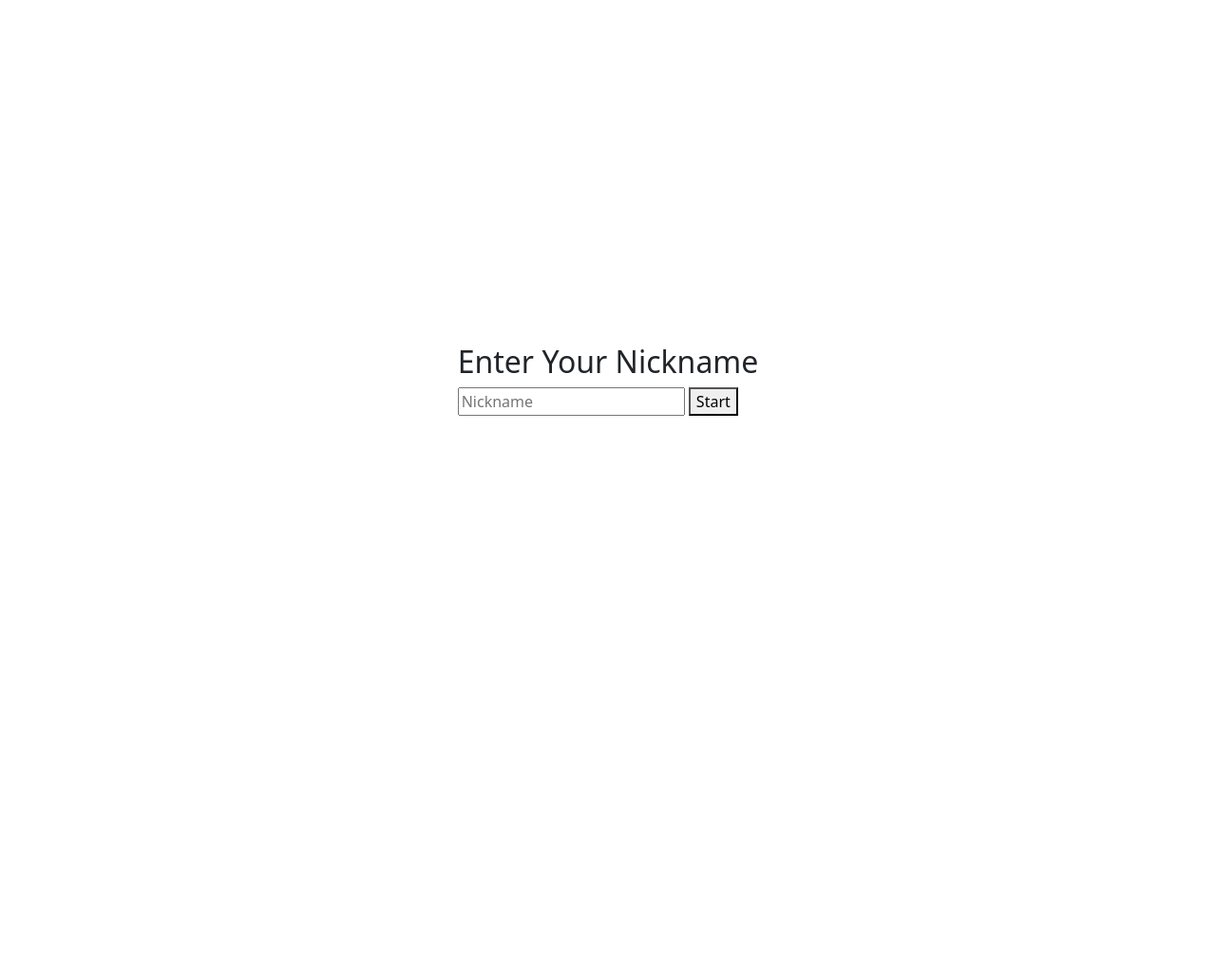
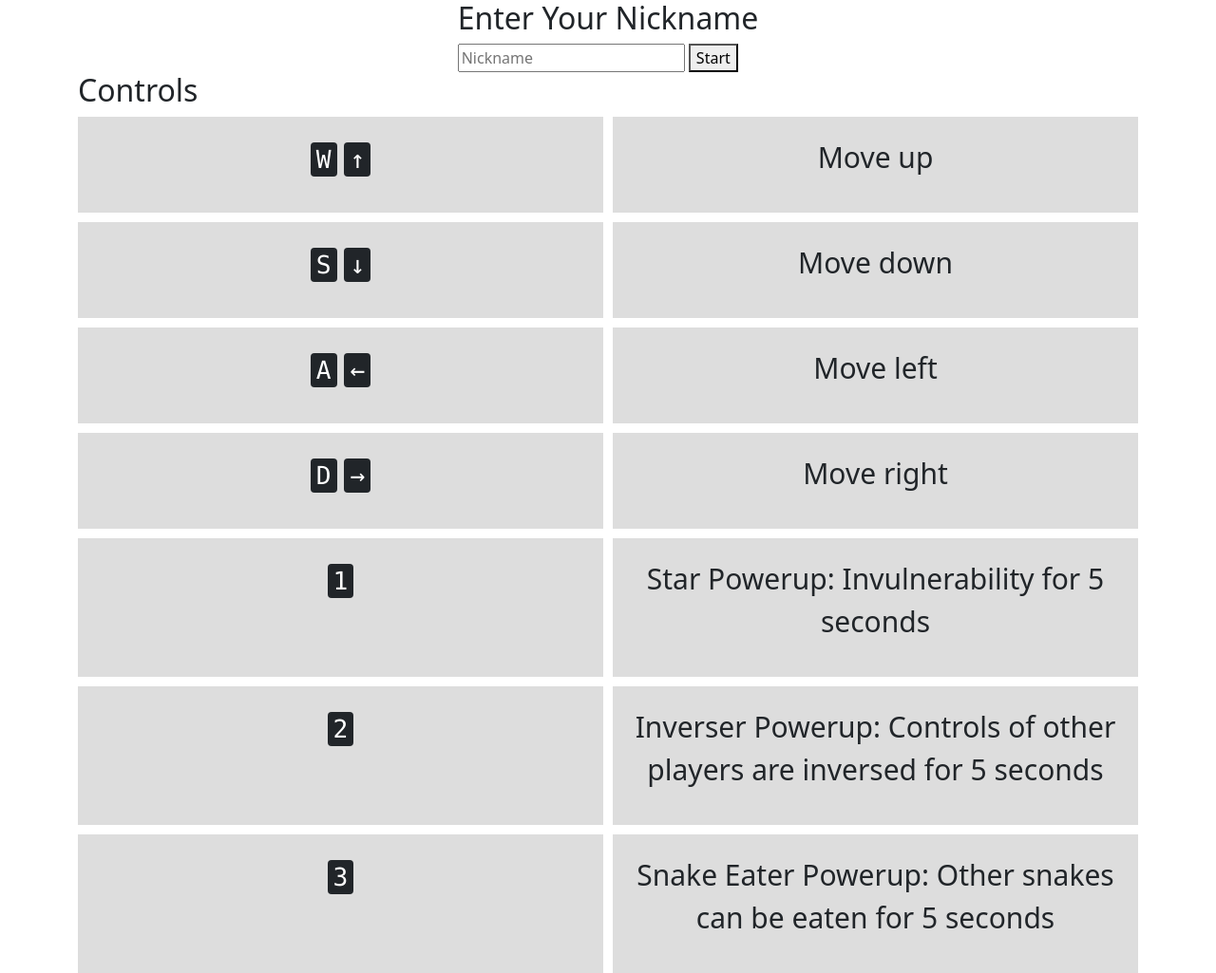
Before and after one commit to jonaslanzlinger/HSG-PACL-MultiplayerSnake, a plain HTML site: page frontend/index.html in a window 1280 px wide. Shown: the whole page at 95% size. Before the commit the page ends 800 px from the top, so only its background shows below. Drawn offline with nearby package versions, Linux system fonts and the light colour scheme.

Commit message:
first commit

```diff
--- a/backend/app/Player.js
+++ b/backend/app/Player.js
@@ -39,7 +39,6 @@ class Player {
         };
     }
 
-    //TODO: if enough time, add random spawn direction? currently snake is always horizontal and moves to the right by default
     spawnRandomSnake(map, length) {
         // Create random starting position for snake.
         // As the snake is drawn horizontally, we want at least its body length as space to the left.
--- a/backend/app/fields/powerups/Star.js
+++ b/backend/app/fields/powerups/Star.js
@@ -66,7 +66,6 @@ class Star {
      * @param player is the snake receiving the powerup.
      */
     static activatePowerUp(player) {
-        //TODO: think about whether we want to differentiate between spawn invulnerability and the one we get from the star powerup. Currently, it's the same flag snakeInvulnerability. Concretely, for the design, spawn might be more like "cloudy" and star more like "rainbow" snake.
         player.snakeInvulnerability = true;
         player.isPowerUpActive = true;
 
--- a/frontend/index.html
+++ b/frontend/index.html
@@ -14,13 +14,64 @@
 <body>
 
    <section id="login">
-      <div class="container vh-100 d-flex justify-content-center align-items-center"
+      <div class="container d-flex justify-content-center align-items-center"
          id="enter-username-container">
          <div>
             <h1 id="final-score-value"></h1>
             <h2>Enter Your Nickname</h2>
             <input type="text" id="nickname" placeholder="Nickname">
             <button onclick="startGame()">Start</button>
+         </div>
+      </div>
+      <div class="container justify-content-center align-items-center">
+         <h2>Controls</h2>
+         <div class="grid-container">
+            <div class="grid-item">
+               <kbd>W</kbd>
+               <kbd>↑</kbd>
+            </div>
+            <div class="grid-item">
+               <p>Move up</p>
+            </div>
+            <div class="grid-item">
+               <kbd>S</kbd>
+               <kbd>↓</kbd>
+            </div>
+            <div class="grid-item">
+               <p>Move down</p>
+            </div>
+            <div class="grid-item">
+               <kbd>A</kbd>
+               <kbd>←</kbd>
+            </div>
+            <div class="grid-item">
+               <p>Move left</p>
+            </div>
+            <div class="grid-item">
+               <kbd>D</kbd>
+               <kbd>→</kbd>
+            </div>
+            <div class="grid-item">
+               <p>Move right</p>
+            </div>
+            <div class="grid-item">
+               <kbd>1</kbd>
+            </div>
+            <div class="grid-item">
+               <p>Star Powerup: Invulnerability for 5 seconds</p>
+            </div>
+            <div class="grid-item">
+               <kbd>2</kbd>
+            </div>
+            <div class="grid-item">
+               <p>Inverser Powerup: Controls of other players are inversed for 5 seconds</p>
+            </div>
+            <div class="grid-item">
+               <kbd>3</kbd>
+            </div>
+            <div class="grid-item">
+               <p>Snake Eater Powerup: Other snakes can be eaten for 5 seconds</p>
+            </div>
          </div>
       </div>
    </section>
--- a/frontend/leaderboard.js
+++ b/frontend/leaderboard.js
@@ -8,6 +8,7 @@ function updateLeaderboard(gameState) {
       leaderboardList.removeChild(leaderboardList.firstChild);
    }
 
+   // iterate through all players and add them to the leaderboard
    gameState.players.forEach((player) => {
       let playerElement = document.createElement("p");
       playerElement.innerHTML = `${player.nickname}: ${player.score}`;
--- a/frontend/style.css
+++ b/frontend/style.css
@@ -71,4 +71,16 @@
    flex-grow: 1;
 }
 
+.grid-container {
+   display: grid;
+   grid-template-columns: repeat(2, 1fr);
+   grid-gap: 10px;
+}
+.grid-item {
+   background-color: #ddd;
+   padding: 20px;
+   font-size: 30px;
+   text-align: center;
+}
+
 /* TODO add styles */
```
Also changed, not shown: frontend/index.js (+4 -10 lines).
